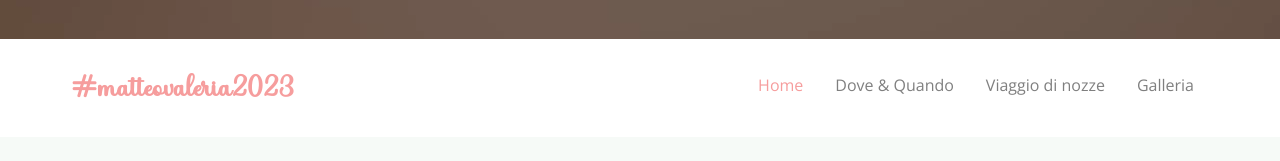
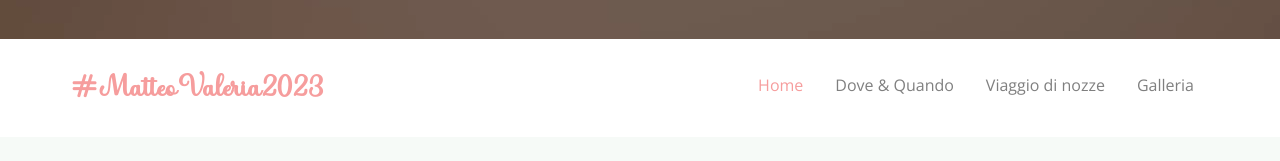
Before and after one commit to carlol/carlol-github.io, a website: page index.html in a window 1280 px wide. Shown: the part 761-922 px from the top of the page. Drawn offline with nearby package versions, Linux system fonts and the light colour scheme; some packages are replaced by stand-ins of ours; files whose address does not match are found by name; a web font is replaced by a local one.

Commit message:
fix: revert index.html

```diff
--- a/index.html
+++ b/index.html
@@ -94,7 +94,7 @@
 			<div class="container">
 				<div class="nav-header">
 					<a href="#" class="js-fh5co-nav-toggle fh5co-nav-toggle dark"><i></i></a>
-					<h1 id="fh5co-logo" style="font-family:'hashtag';"><a href="index.html">#matteovaleria2023</a></h1>
+					<h1 id="fh5co-logo" style="font-family:'hashtag';"><a href="index.html">#MatteoValeria2023</a></h1>
 					<!-- START #fh5co-menu-wrap -->
 					<nav id="fh5co-menu-wrap" role="navigation">
 						<ul class="sf-menu" id="fh5co-primary-menu">
```
